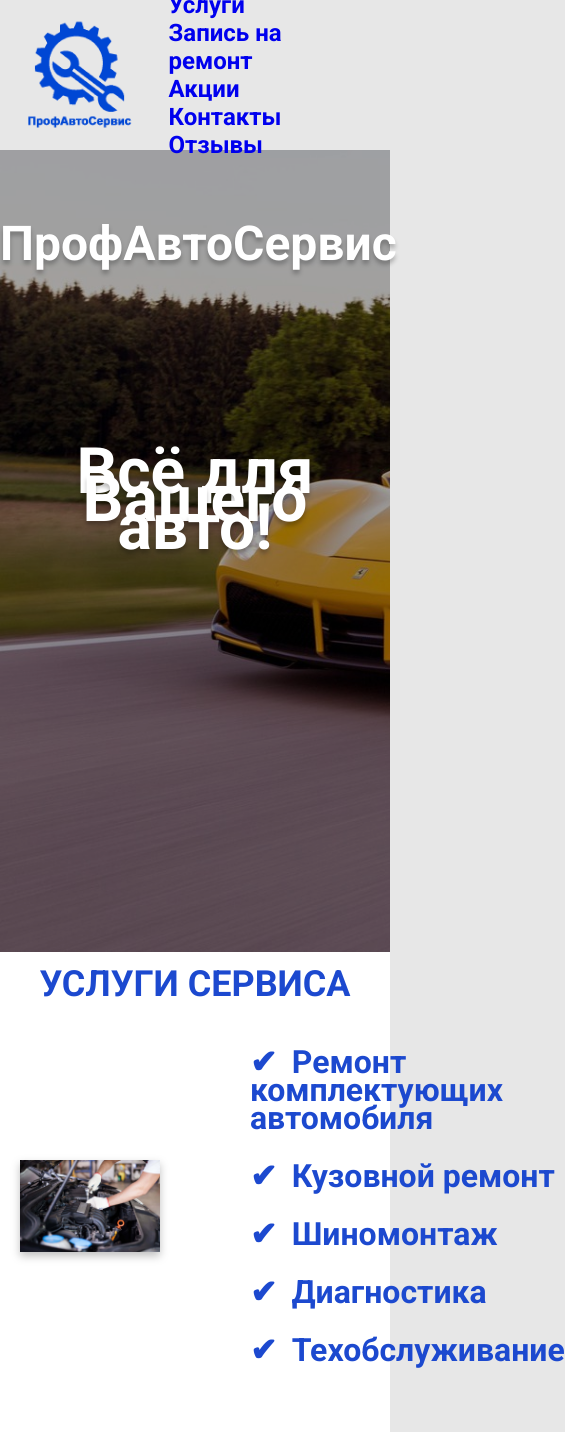
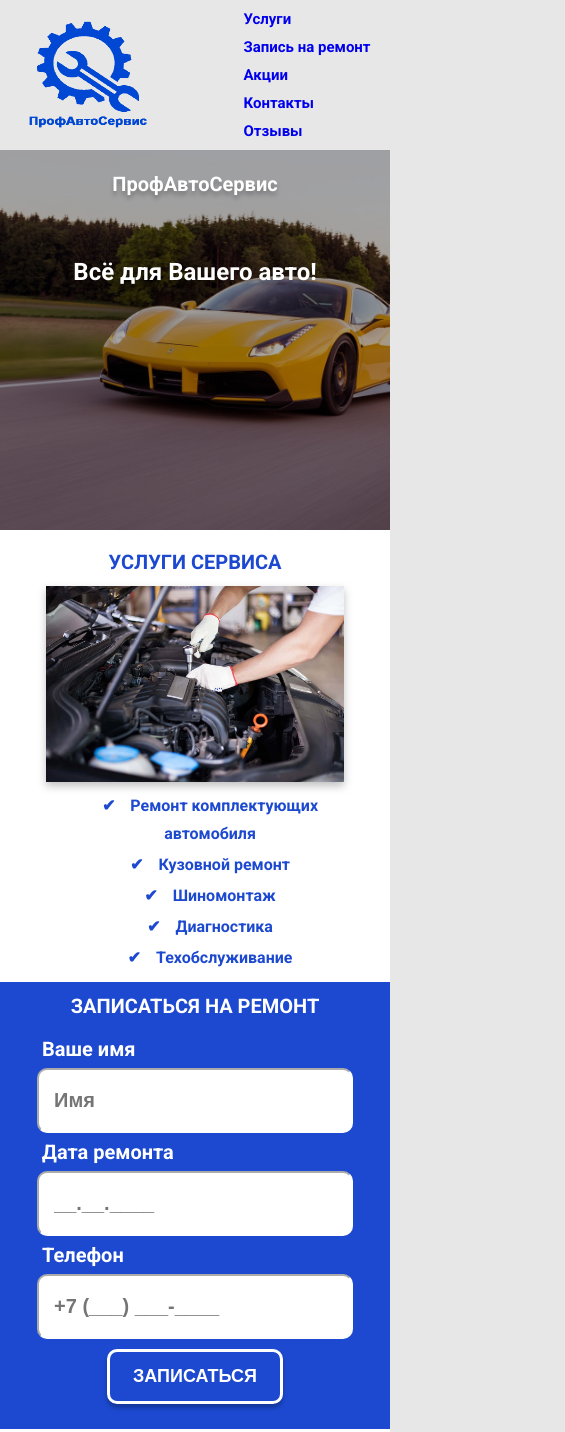
Before and after one commit to Rinat050/Web-site, a plain HTML site: page index.html in a window 390 px wide. Shown: the top 1432 px of the page, 565 px wide, since content can reach past the window. Drawn offline with Linux system fonts and the light colour scheme.

Commit message:
Add media(330px)

```diff
--- a/style.css
+++ b/style.css
@@ -753,7 +753,7 @@ a:visited {
     }
 }
 
-@media(min-width: 480px) and (max-width: 800px){
+@media(min-width: 330px) and (max-width: 800px){
     .services-content {
         flex-wrap: wrap;
         font-size: 18px;
@@ -1030,3 +1030,41 @@ a:visited {
         height: 65vh;
     }
 }
+
+@media (min-width: 330px) and (max-width: 480px) {
+    #block-car {
+        height: 45vh;
+    }
+
+    #opacity-car {
+        height: 45vh;
+    }
+
+    .company-name {
+        padding-top: 20px;
+        font-size: 20px;
+    }
+
+    .company-slogan {
+        font-size: 24px;
+        padding-top: 60px;
+    }
+
+    .services-content ul li{
+        font-size: 16px;
+
+    }
+
+    .services-content ul{
+        width: 90%;
+
+    }
+
+    .blocks-head {
+        font-size: 20px;
+    }
+
+    .footer-contacts {
+        width: 25%;
+    }
+}
```
